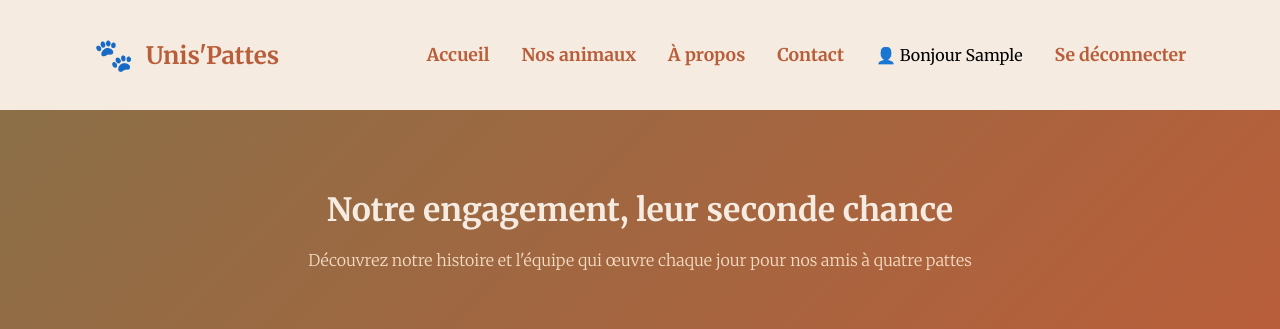
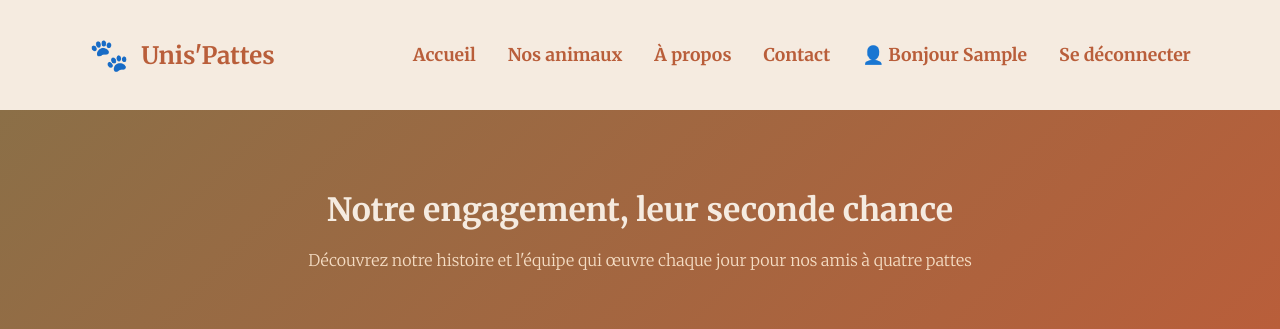
Before and after one commit to LouisManchon/unispattes-website, a Django app: page /a-propos/ in a window 1280 px wide. Shown: the top 329 px of the page. Run offline with Django 5.2, Linux system fonts and the light colour scheme; the visitor is signed in with stand-in values (Sample User, id 1).

Commit message:
Fix navbar styling on all pages so the 'Bonjour user' greeting matches the homepage. Updated CSS for consistency across authenticated views.

```diff
--- a/backend/animaux/static/animaux/css/a_propos.css
+++ b/backend/animaux/static/animaux/css/a_propos.css
@@ -110,6 +110,48 @@ body {
 
 .nav-links a:hover {
   color: #A0826D;
+}
+
+/* ===========================
+   👤 "Bonjour user" - STYLE COMME SUR L'ACCUEIL
+   =========================== */
+.nav-links li {
+  display: flex;
+  align-items: center;
+}
+
+.user-greeting {
+  color: #b95e3a !important;
+  font-weight: 600 !important;
+  font-size: 1.1rem !important;
+  font-family: 'Merriweather', serif !important;
+  text-decoration: none !important;
+  display: inline-flex;
+  align-items: center;
+  gap: 0.3rem;
+  position: relative;
+  transition: color 0.3s ease;
+  cursor: default;
+}
+
+.user-greeting::after {
+  content: '';
+  position: absolute;
+  bottom: -5px;
+  left: 50%;
+  width: 0;
+  height: 2px;
+  background-color: #A0826D;
+  transition: width 0.3s ease, left 0.3s ease;
+}
+
+.user-greeting:hover::after {
+  width: 100%;
+  left: 0;
+}
+
+.user-greeting:hover {
+  color: #A0826D !important;
 }
 
 /* ========================================
--- a/backend/animaux/templates/animaux/a_propos.html
+++ b/backend/animaux/templates/animaux/a_propos.html
@@ -6,6 +6,7 @@
     <meta name="viewport" content="width=device-width, initial-scale=1.0">
     <title>À propos - Unis'Pattes</title>
     <link rel="stylesheet" href="{% static 'animaux/css/a_propos.css' %}">
+    <link rel="stylesheet" href="{% static 'animaux/css/nav.css' %}">
 </head>
 <body>
 
--- a/backend/animaux/templates/animaux/detail_animal.html
+++ b/backend/animaux/templates/animaux/detail_animal.html
@@ -6,6 +6,7 @@
     <meta name="viewport" content="width=device-width, initial-scale=1.0">
     <title>{{ animal.nom }} - Unis'Pattes</title>
     <link rel="stylesheet" href="{% static 'animaux/css/detail_animal.css' %}">
+    <link rel="stylesheet" href="{% static 'animaux/css/nav.css' %}">
 </head>
 <body>
 
--- a/backend/animaux/templates/animaux/nos_animaux.html
+++ b/backend/animaux/templates/animaux/nos_animaux.html
@@ -6,6 +6,7 @@
     <meta name="viewport" content="width=device-width, initial-scale=1.0">
     <title>Unis'Pattes - Nos Animaux</title>
     <link rel="stylesheet" href="{% static 'animaux/css/nos_animaux.css' %}">
+    <link rel="stylesheet" href="{% static 'animaux/css/nav.css' %}">
 </head>
 <body>
 
```
Also changed, not shown: backend/animaux/static/animaux/css/detail_animal.css (+42 -0 lines), backend/animaux/static/animaux/css/nos_animaux.css (+42 -0 lines).
